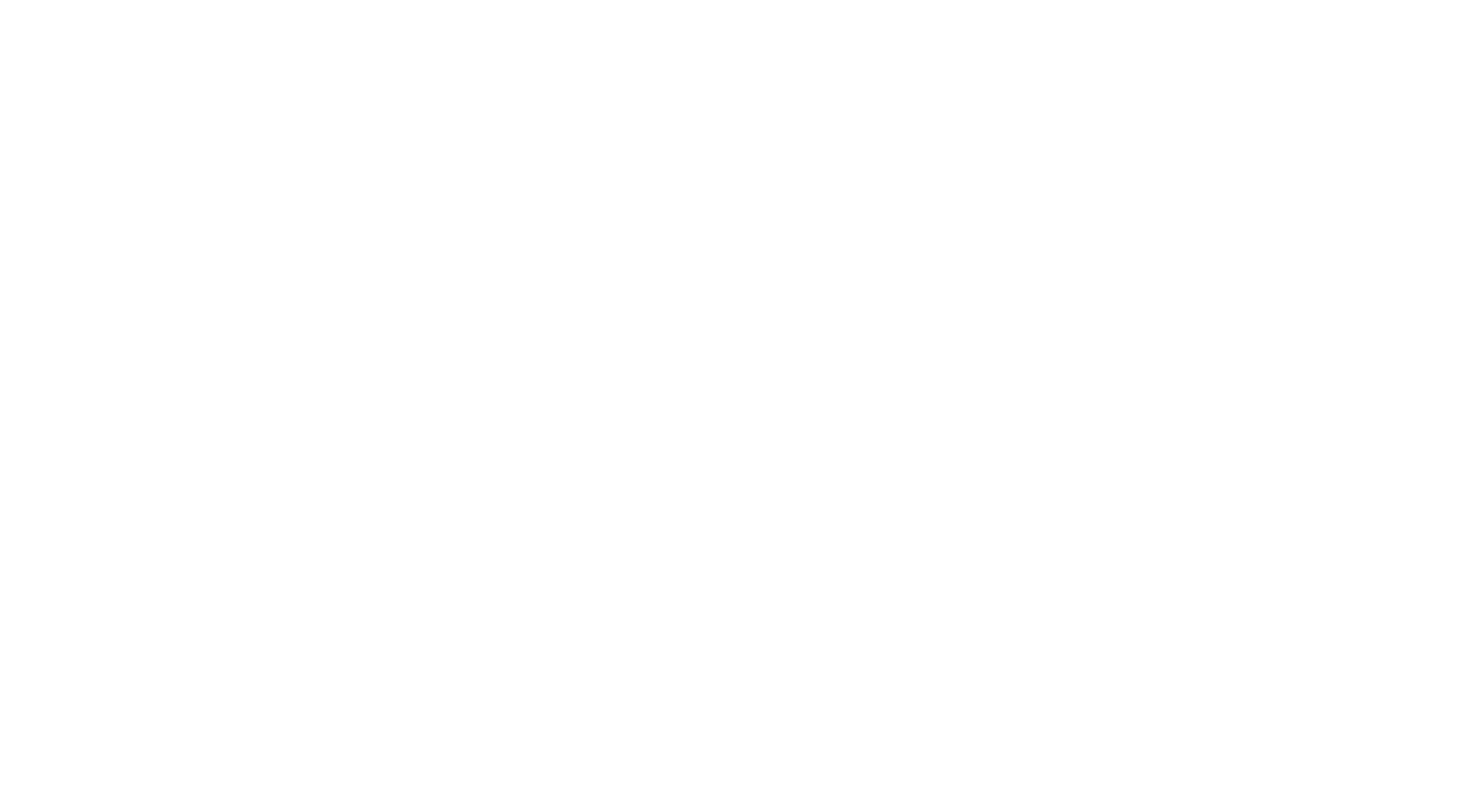
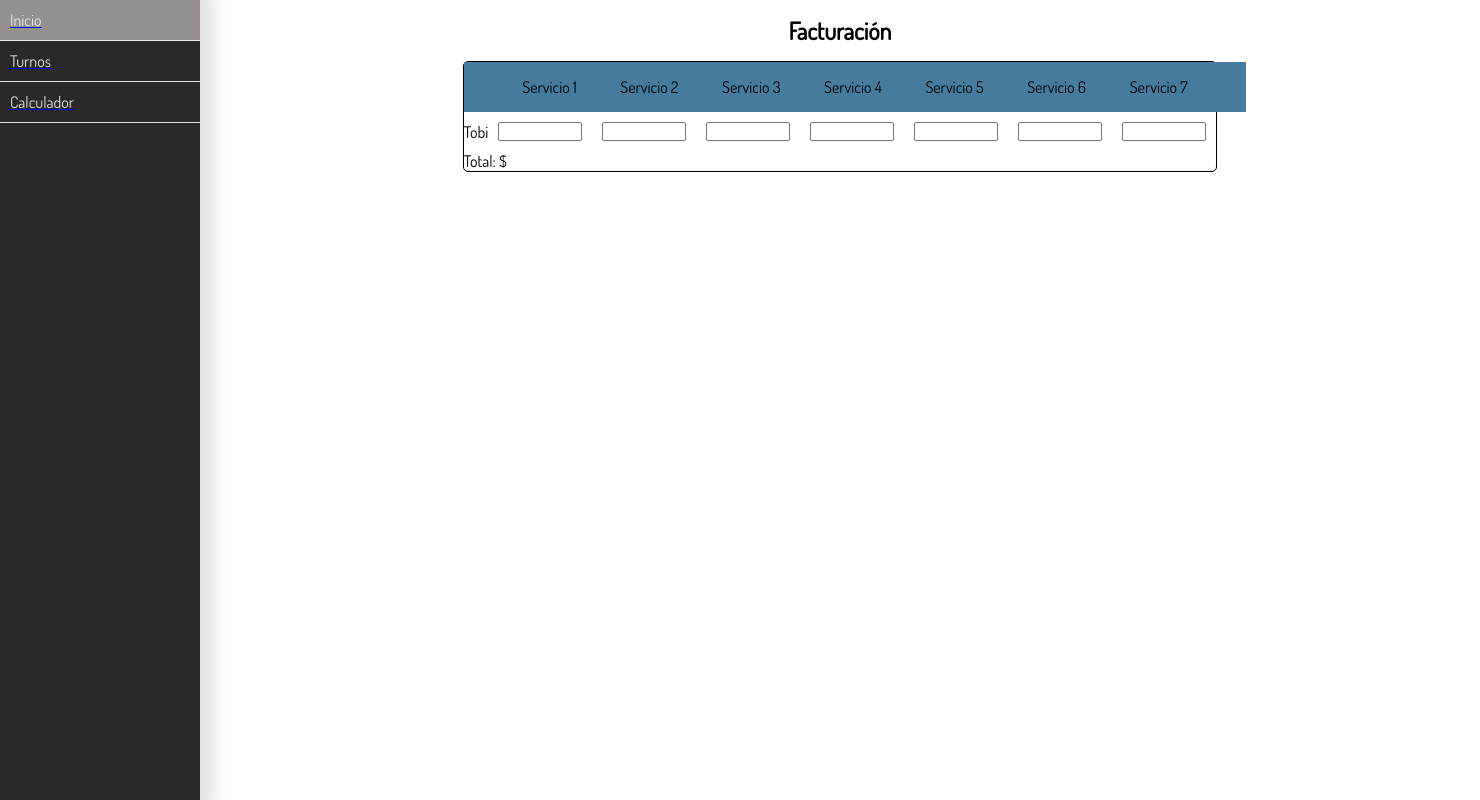
Before and after one commit to guidomora/stella-peluqueria, a React (Create React App) app: page /calculador in a window 1280 px wide. Before the commit this address had no page. Shown: the whole page, 1480 px wide, since content can reach past the window. Built offline with nearby package versions, Linux system fonts and the light colour scheme.

Commit message:
validacion terminada y empece con la parte de calculos

```diff
--- a/src/App.js
+++ b/src/App.js
@@ -4,6 +4,7 @@ import Container from "./Components/Container";
 import { Routes, Route } from "react-router-dom";
 import Turnos from "./Components/Turnos";
 import Validacion from "./Components/Validacion";
+import Calculador from "./Components/Calculador";
 
 
 function App() {
@@ -12,6 +13,7 @@ function App() {
       <Route path="/" element={<Container />}>
         <Route path="/turnos" element={<Turnos />} />
         <Route path="/validacion" element={<Validacion />} />
+        <Route path="/calculador" element={<Calculador />} />
       </Route>
     </Routes>
   );
--- /dev/null
+++ b/src/Components/Calculador.js
@@ -0,0 +1,15 @@
+import React from "react";
+import "../Styles/Calculador.css";
+import Tobi from "./Empleados/Tobi";
+const Calculador = () => {
+  return (
+    <div className="general-container">
+      <h2 className="title">Facturación</h2>
+      <div className="input-container">
+        <Tobi />
+      </div>
+    </div>
+  );
+};
+
+export default Calculador;
--- a/src/Components/Container.js
+++ b/src/Components/Container.js
@@ -10,7 +10,7 @@ const Container = () => {
       <header>
         <Nav />
       </header>
-      <div className="lista-container">
+      <div className="main">
         <Outlet />
       </div>
     </div>
--- /dev/null
+++ b/src/Components/Empleados/Empleados-Style/Tobi.css
@@ -0,0 +1,26 @@
+.bordes {
+    border: solid 1px black;
+    border-radius: 5px;
+}
+
+.empleado-container {
+    background-color: #457B9D;
+    width: 100%;
+    padding: 15px;
+    display: flex;
+    flex-wrap: wrap;
+    flex-direction: row;
+    justify-content: space-evenly;
+}
+
+.input-container{
+    display: flex;
+    flex-wrap: wrap;
+    flex-direction: row;
+    justify-content: space-evenly;
+    align-items: center;
+}
+
+.inputs{
+    width: 80px;
+}
--- /dev/null
+++ b/src/Components/Empleados/Tobi.js
@@ -0,0 +1,30 @@
+import React from "react";
+import "./Empleados-Style/Tobi.css";
+const Tobi = () => {
+  return (
+    <div className="bordes">
+      <div className="empleado-container">
+        <p>Servicio 1</p>
+        <p>Servicio 2</p>
+        <p>Servicio 3</p>
+        <p>Servicio 4</p>
+        <p>Servicio 5</p>
+        <p>Servicio 6</p>
+        <p>Servicio 7</p>
+      </div>
+      <div className="input-container">
+        <p>Tobi</p>
+        <input className="inputs" />
+        <input className="inputs" />
+        <input className="inputs" />
+        <input className="inputs" />
+        <input className="inputs" />
+        <input className="inputs" />
+        <input className="inputs" />
+      </div>
+      <p>Total: $</p>
+    </div>
+  );
+};
+
+export default Tobi;
--- a/src/Components/Validacion.js
+++ b/src/Components/Validacion.js
@@ -1,8 +1,11 @@
 import React, { useState } from "react";
-import "../Styles/Validacion.css"
+import { Link } from "react-router-dom";
+import "../Styles/Validacion.css";
 
 const Validacion = () => {
   const [values, setValues] = useState({ user: "", password: "" });
+  const usuario = "tobi";
+  const contra = "stella99";
 
   const handleChange = ({ target }) => {
     setValues((state) => ({
@@ -10,13 +13,12 @@ const Validacion = () => {
       [target.name]: target.value,
     }));
   };
-  console.log(values);
   return (
     <div className="container">
       <div className="form-container">
         <p className="text">User</p>
         <input
-        className="input"
+          className="input"
           type="text"
           name="user"
           value={values.user || ""}
@@ -24,13 +26,15 @@ const Validacion = () => {
         />
         <p className="text">Password</p>
         <input
-        className="input"
-          type="text"
+          className="input"
+          type="password"
           name="password"
           value={values.password}
           onChange={handleChange}
         />
-        <button className="button">Enviar</button>
+        {values.user == usuario && values.password == contra ? (
+          <button className="button"><Link to={"/calculador"}>Ingresar</Link></button>
+        ) : null}
       </div>
     </div>
   );
--- /dev/null
+++ b/src/Styles/Calculador.css
@@ -0,0 +1,25 @@
+.general-container {
+    width: 100%;
+    height: 100vh;
+    display: flex;
+    flex-direction: column;
+    flex-wrap: wrap;
+}
+
+.title {
+    margin: 15px;
+    text-align: center;
+}
+
+.input-container {
+    display: flex;
+    flex-direction: column;
+    flex-wrap: wrap;
+}
+
+.inputs {
+    margin: 10px;
+    display: flex;
+    flex-direction: row;
+    flex-wrap: wrap;
+}
--- a/src/Styles/Container.css
+++ b/src/Styles/Container.css
@@ -1,15 +1,13 @@
 @import url('https://fonts.googleapis.com/css2?family=Dosis:wght@400&display=swap');
 
 .general-container{
+    width: 100%;
     display: flex;
-    flex-direction: row;
     font-family: 'Dosis', sans-serif;
 }
 
-.lista-container{
+.main{
     width: 100%;
     display: flex;
-    flex-direction: row;
-    flex-wrap: wrap;
-    justify-content: center;
+    flex-direction: column;
 }
--- a/src/Styles/Validacion.css
+++ b/src/Styles/Validacion.css
@@ -1,4 +1,5 @@
 .container {
+    width: 100%;
     display: flex;
     flex-wrap: wrap;
     flex-direction: column;
```
